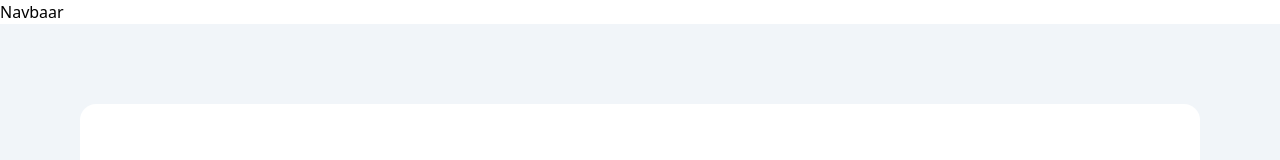
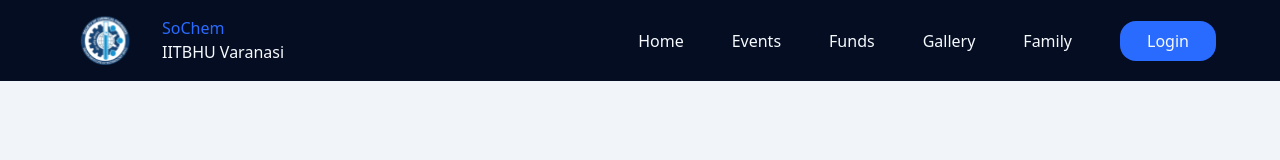
Before and after one commit to nanda2708/Sochem2.0, a Next.js app in the folder sochem2.0/: page /funds in a window 1280 px wide. Shown: the top 160 px of the page. Built offline with nearby package versions, Linux system fonts and the light colour scheme.

Commit message:
Added Navbar to Funds Page

```diff
--- a/sochem2.0/src/pages/funds.js
+++ b/sochem2.0/src/pages/funds.js
@@ -1,12 +1,12 @@
 import Titlebar from "@/components/title";
 import { SectionTitle } from "@/components/section";
+import Navbar from "@/components/navbar";
 
 export default function Funds() {
     return (
         <div>
-            <div>Navbaar</div>
+            <Navbar/>
             <div class="bg-slate-100 py-10">
-
             <form class="mx-20 my-10 bg-white rounded-2xl flex flex-col md:flex-row">
                 <div class=" p-20 flex flex-col w-3/5">
                     <h1 class="text-3xl font-bold mb-6">Alumni Fund Form</h1>
```
